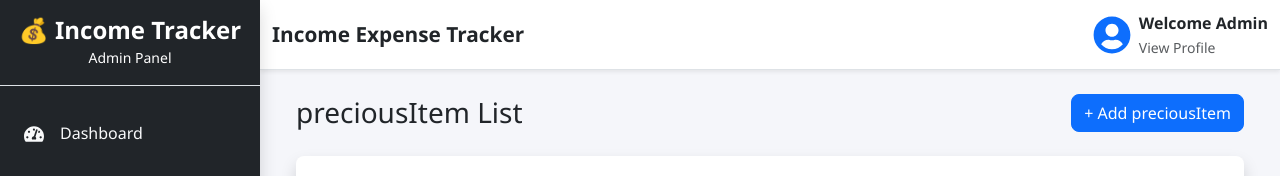
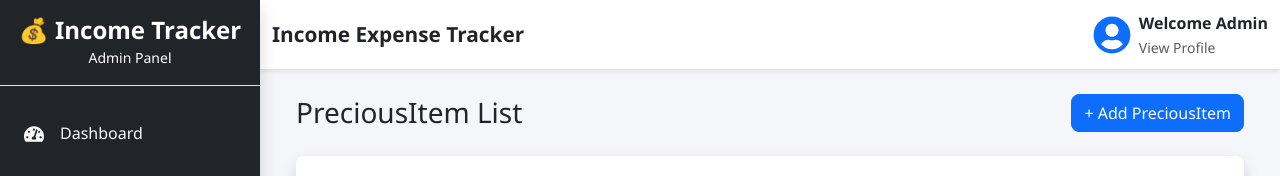
Before and after one commit to no-varun/income-expense-uiV2, a React (Vite) app: page /preciousItem in a window 1280 px wide. Shown: the top 176 px of the page. Built offline with nearby package versions, Linux system fonts and the light colour scheme; no server answers.

Commit message:
your commit message

```diff
--- a/src/components/preciousItem/PreciousItemForm.jsx
+++ b/src/components/preciousItem/PreciousItemForm.jsx
@@ -5,7 +5,7 @@ const PreciousItemForm = ({ initialValues = {}, onSubmit, loading = false }) =>
     const navigate = useNavigate();
     const [form, setForm] = useState({
         name: "",
-        type: "OFFLINE",
+        type: "GOLD",
         description: "",
         location:""
     });
@@ -19,7 +19,7 @@ const PreciousItemForm = ({ initialValues = {}, onSubmit, loading = false }) =>
         if (Object.keys(initialValues).length > 0) {
             setForm({
                 name: initialValues.name || "",
-                type: initialValues.type || "OFFLINE",
+                type: initialValues.type || "GOLD",
                 description: initialValues.description || "",
                 location: initialValues.location || ""
             });
--- a/src/pages/preciousItem/PreciousItemList.jsx
+++ b/src/pages/preciousItem/PreciousItemList.jsx
@@ -250,7 +250,7 @@ const PreciousItemList = () => {
             <div className="d-flex justify-content-between align-items-center mb-4">
 
                 <h3 className="mb-0">
-                    preciousItem List
+                    PreciousItem List
                 </h3>
 
 
@@ -259,7 +259,7 @@ const PreciousItemList = () => {
                     className="btn btn-primary"
                 >
 
-                    + Add preciousItem
+                    + Add PreciousItem
 
                 </Link>
 
@@ -303,10 +303,9 @@ const PreciousItemList = () => {
 
                                 </option>
 
-                                <option value="ONLINE">On line</option>
+                                <option value="GOLD">GOLD</option>
 
-                                <option value="OFFLINE">Off Line</option>
-
+                                <option value="SILVER">SILVER</option>
 
                             </select>
 
```
